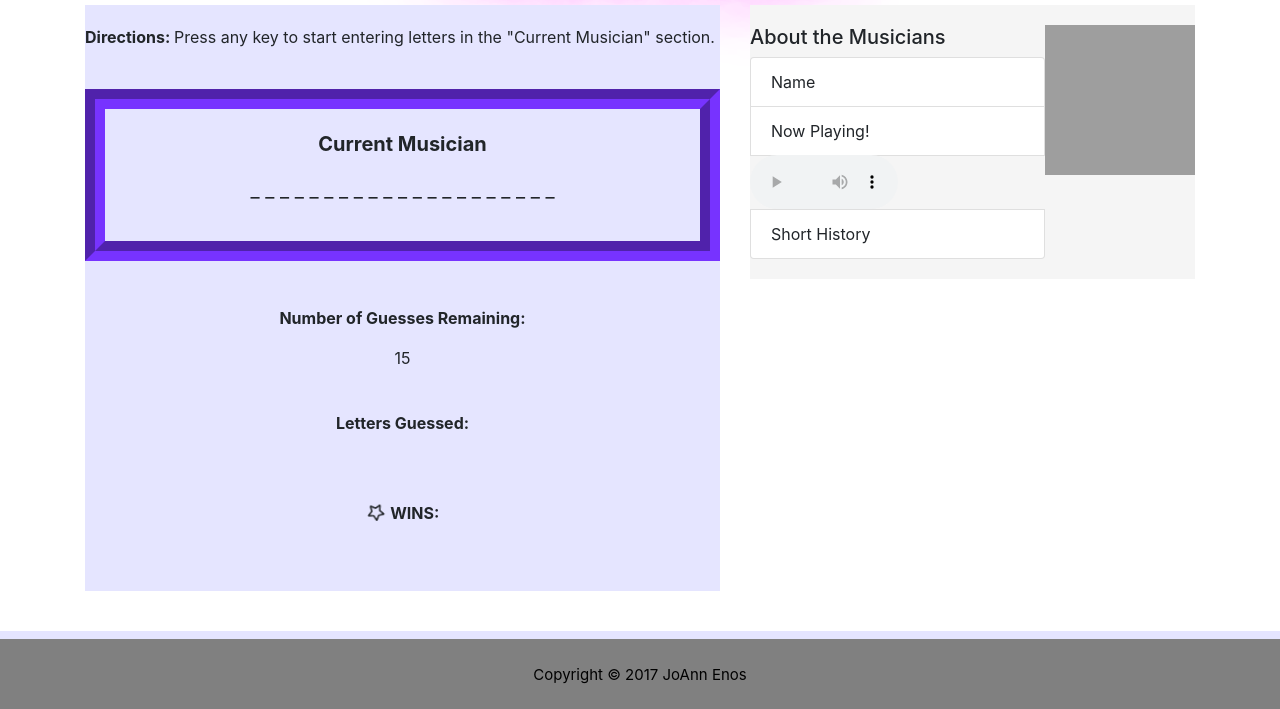
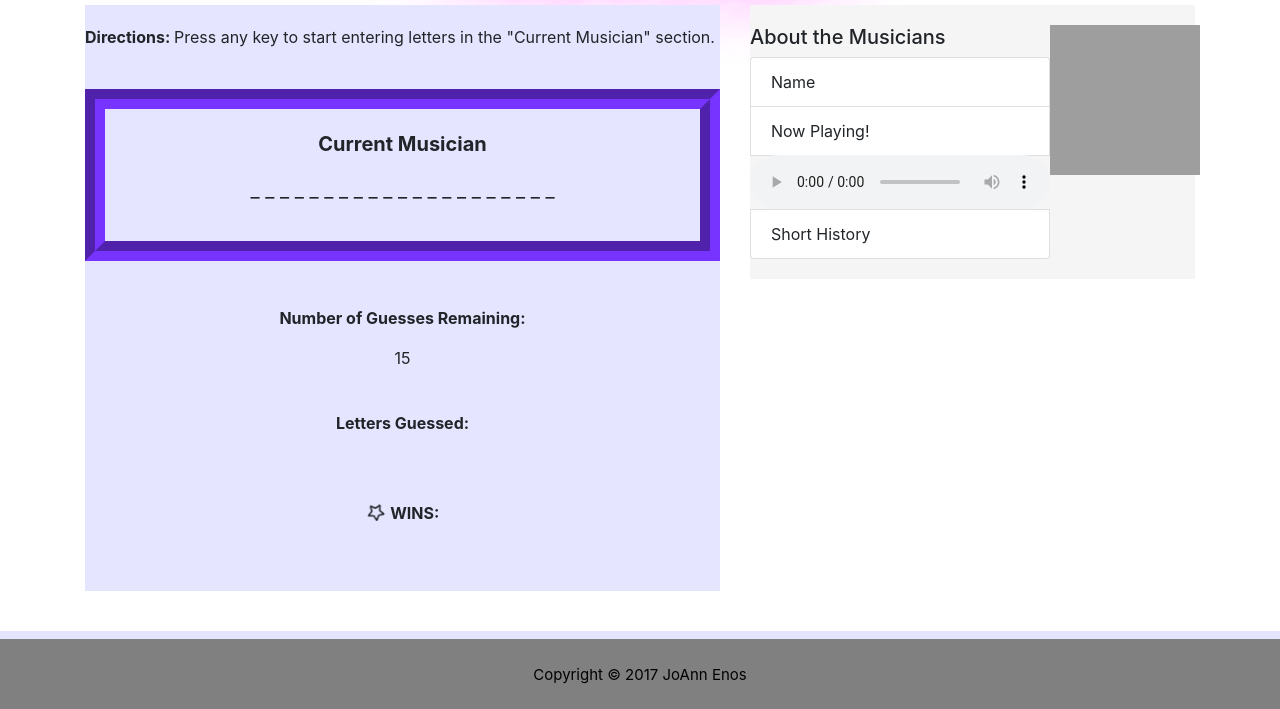
Before and after one commit to jenos1/Hangman-Game, a plain HTML site: page index.html in a window 1280 px wide. Shown: the part 101-810 px from the top of the page. Drawn offline with nearby package versions, Linux system fonts and the light colour scheme; grey boxes are pictures that could not be loaded.

Commit message:
Update audio.

```diff
--- a/index.html
+++ b/index.html
@@ -46,8 +46,8 @@
 				      <li class="list-group-item">Name</li>
 				      <li class="list-group-item">Now Playing!</li>
 				      <!-- removed autoplay for now -->
-				      	<audio id="player" controls>
-				      		<!-- <source src="assets/audio/On_The_Road_Again.mp3" type="audio/mpeg"> -->
+				      	<audio class="player" controls>
+				      		<source src="assets/audio/On_The_Road_Again.mp3" type="audio/mpeg">
 				      	</audio>
 				      <li class="list-group-item">Short History</li>
 			    	</ul>
```
